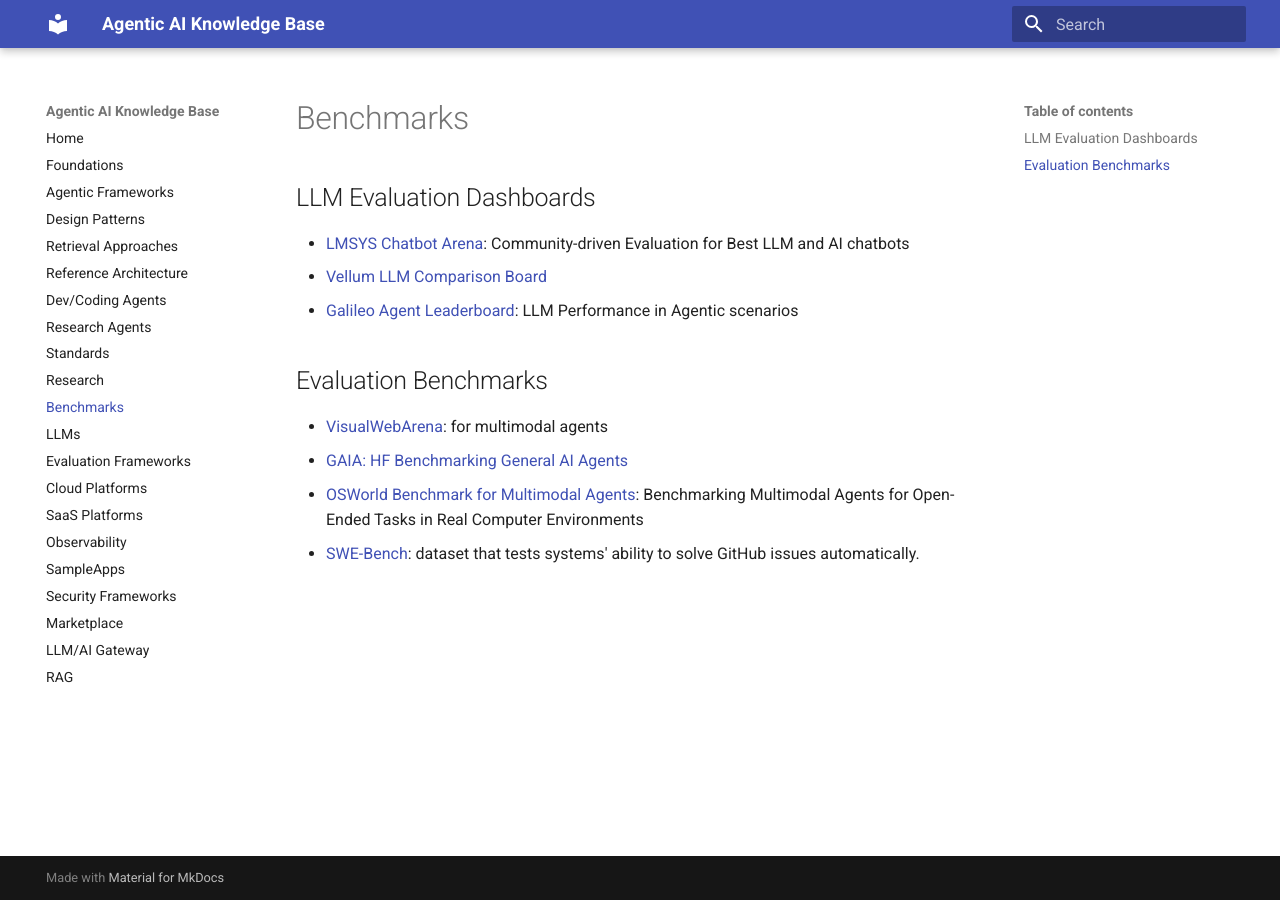
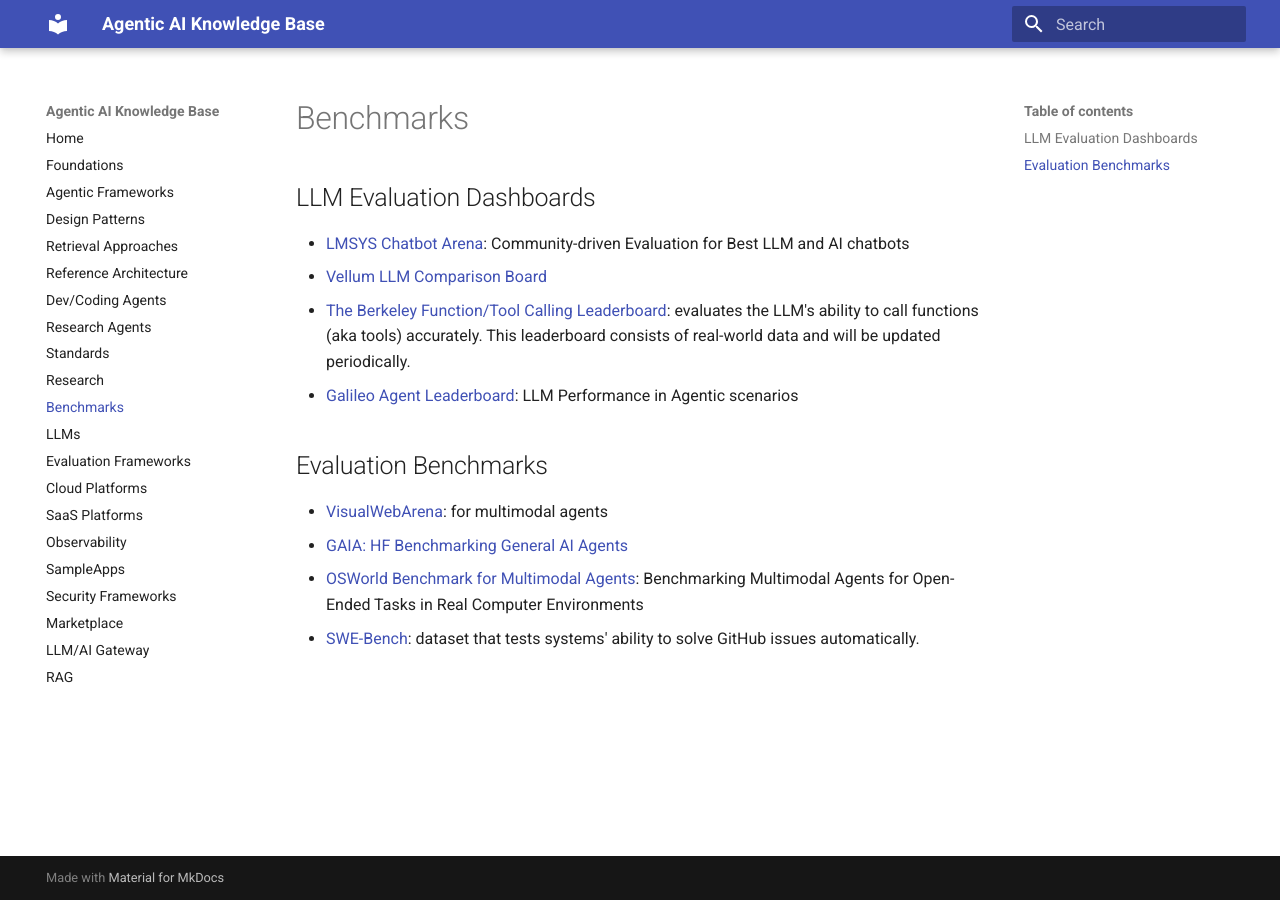
Before and after one commit to ankurkumarz/agentic-ai-knowledge-base, an MkDocs documentation site: the page built from docs/Benchmarks/Readme.md, in a window 1280 px wide. Built offline with MkDocs 1.6.1 and Material for MkDocs 9.7.7, drawn with Linux system fonts in a browser that asks for light colours.

Commit message:
Updated for Berkeley Function-Calling Leaderboard

```diff
--- a/docs/Benchmarks/Readme.md
+++ b/docs/Benchmarks/Readme.md
@@ -3,6 +3,7 @@
 
 - [LMSYS Chatbot Arena](https://lmarena.ai?leaderboard): Community-driven Evaluation for Best LLM and AI chatbots
 - [Vellum LLM Comparison Board](https://www.vellum.ai/llm-leaderboard)
+- [The Berkeley Function/Tool Calling Leaderboard](https://gorilla.cs.berkeley.edu/leaderboard.html): evaluates the LLM's ability to call functions (aka tools) accurately. This leaderboard consists of real-world data and will be updated periodically.
 - [Galileo Agent Leaderboard](https://huggingface.co/spaces/galileo-ai/agent-leaderboard): LLM Performance in Agentic scenarios
 
 ## Evaluation Benchmarks
```
